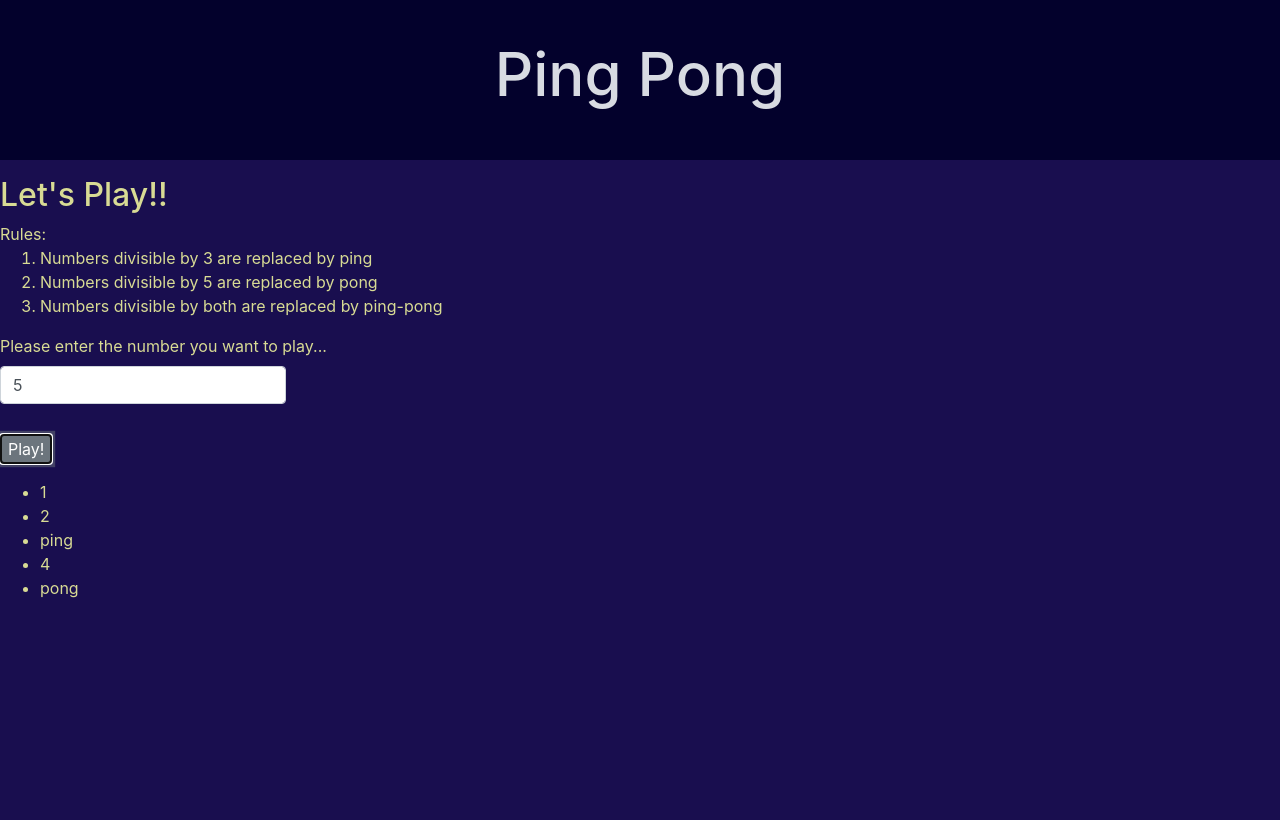
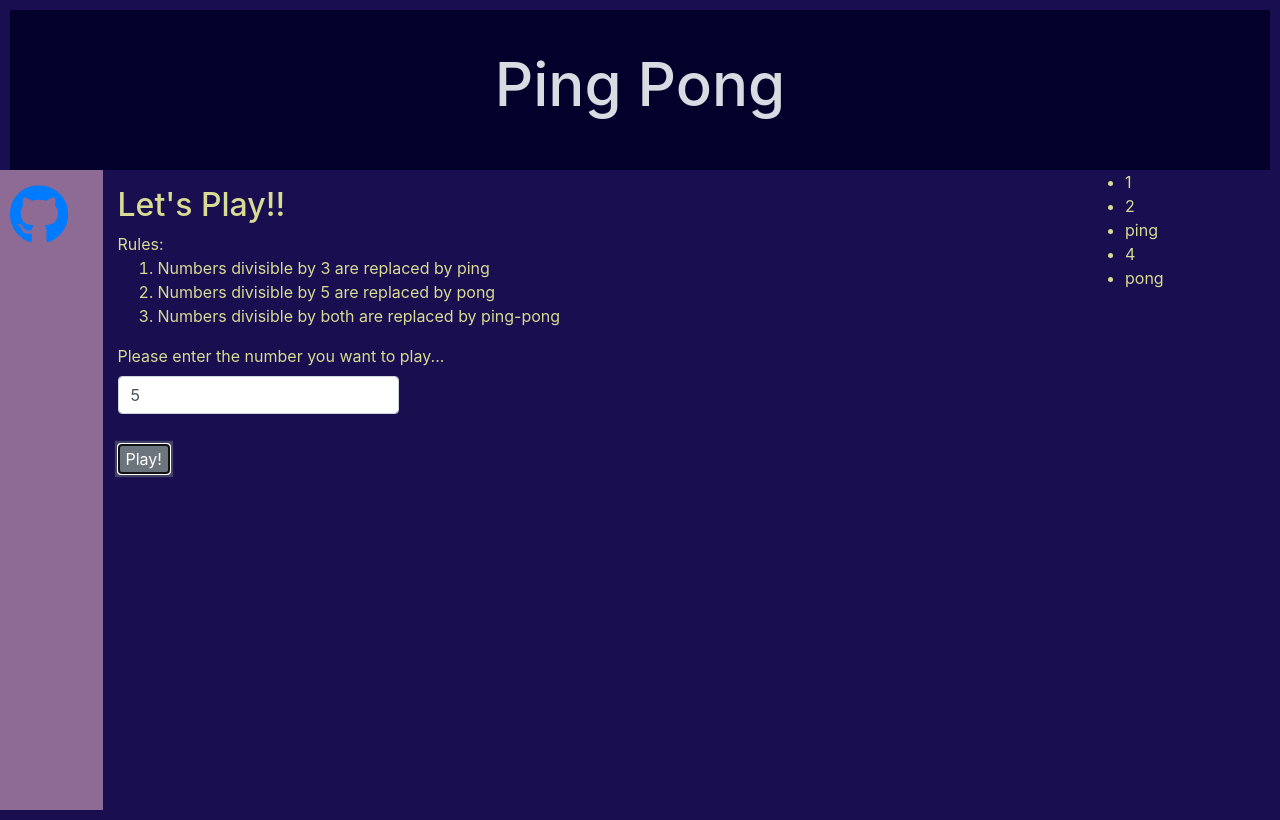
Before and after one commit to KageniJK/ping-pong, a plain HTML site: page index.html in a window 1280 px wide. Both pictures are taken after typing "5" into the empty fields and a click on the button "Play!". Drawn offline with Linux system fonts and the light colour scheme.

Commit message:
made changes to the styling and added a link to the repo

```diff
--- a/css/styles.css
+++ b/css/styles.css
@@ -9,6 +9,8 @@ button {
 body {
   background-color: #190E4F;
   color: #D8DB94;
+  overflow: auto;
+  margin: 10px;
 }
 
 .title {
@@ -25,7 +27,6 @@ body {
 }
 
 .container-fluid {
-  margin: 0;
   padding-left: 0;
   padding-right: 0;
 }
@@ -33,4 +34,11 @@ body {
 .left {
   background-color: #8D6B94;
   height: 40rem;
+  font-size: 60px
 }
+
+#output{
+  max-height: 35rem;
+  overflow-y: scroll;
+
+}
--- a/index.html
+++ b/index.html
@@ -3,6 +3,7 @@
 
 <head>
   <meta charset="UTF-8">
+  <link rel="stylesheet" href="https://use.fontawesome.com/releases/v5.1.0/css/all.css" integrity="sha384-lKuwvrZot6UHsBSfcMvOkWwlCMgc0TaWr+30HWe3a4ltaBwTZhyTEggF5tJv8tbt" crossorigin="anonymous">
   <link rel="stylesheet" href="css/bootstrap.css">
   <link rel="stylesheet" href="css/styles.css">
   <script src="js/jquery-3.3.1.js" charset="utf-8"></script>
@@ -17,9 +18,9 @@
       <h1>Ping Pong</h1>
     </div>
     <div class="row">
-      <!-- <div class="col-md-3 left">
-
-      </div> -->
+      <div class="col-md-1 left">
+        <a href="https://github.com/KageniJK/ping-pong/"><i class="fab fa-github"></i></a>
+      </div>
       <div class="col-md-9 right">
         <p>
           <h2>Let's Play!!</h2> Rules: <br>
@@ -40,13 +41,13 @@
 
           </form>
         </div>
-        <div id="output">
-          <ul class="outList">
 
-          </ul>
-        </div>
       </div>
+      <div id="output" class="col-md-2">
+        <ul class="outList">
 
+        </ul>
+      </div>
     </div>
 
 
--- a/js/scripts.js
+++ b/js/scripts.js
@@ -4,7 +4,7 @@ $(document).ready(function() {
     event.preventDefault();
     var number = parseInt($("input#num").val());
     $(".outList").empty();
-    if (Number.isInteger(number) && number>0){
+    if (number>0){
     pingPong(number);
   } else {
     alert("Please enter a positive number");
```
Also changed, not shown: 1 other file.
